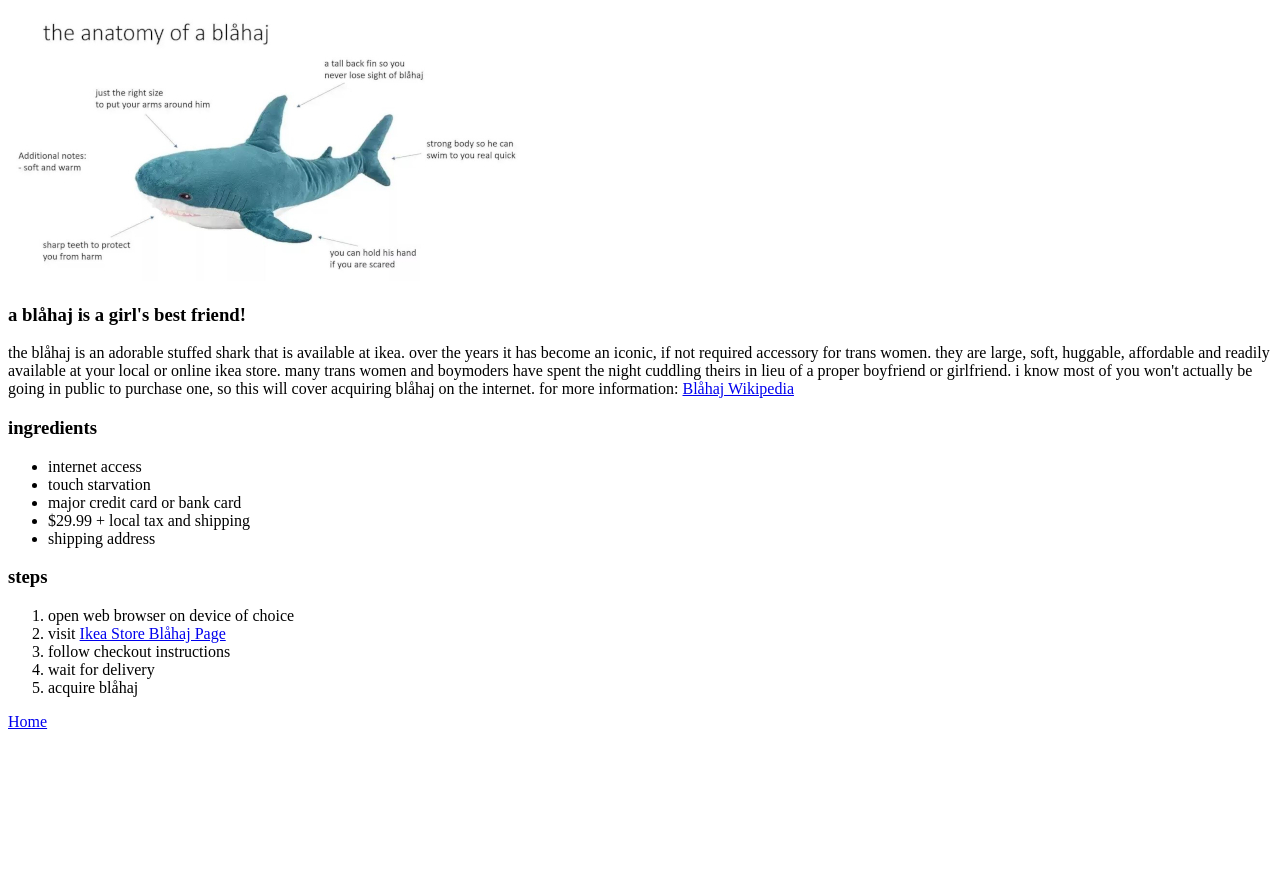
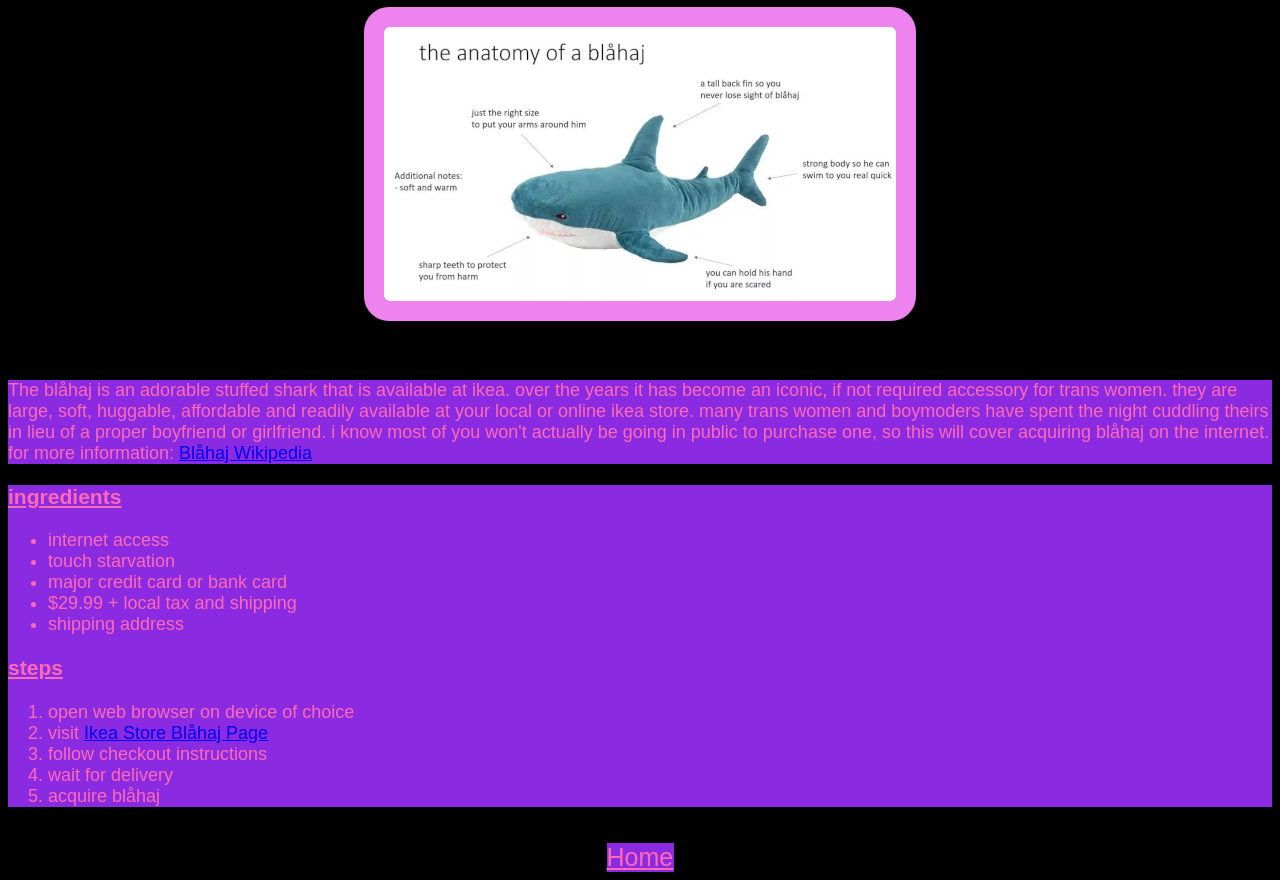
Before and after one commit to PaigeJocelyn/tttt-recipes, a plain HTML site: page recipes/blahaj.html in a window 1280 px wide. Shown: the part 73-953 px from the top of the page. Before the commit the page ends 812 px from the top, so only its background shows below. Drawn offline with Linux system fonts and the light colour scheme.

Commit message:
Added CSS styling

```diff
--- /dev/null
+++ b/css/style.css
@@ -0,0 +1,63 @@
+body {background-color: black;}
+
+.subject {
+    font-family: Arial, Helvetica, sans-serif;
+    background-color: blueviolet;
+    display:block;
+    color: hotpink;
+    font-size: 18px;
+    width: auto;
+}
+
+.lists {
+    display:block;
+    font-family: Arial, Helvetica, sans-serif;
+    background-color: blueviolet;
+    color: hotpink;
+    font-size: 18px;
+    width: auto;
+}
+
+img {
+    border-radius: 25px;
+    border-width: 20px;
+    border-style: solid;
+    border-color: violet;
+    display:block;
+    margin-left: auto;
+    margin-right: auto;
+    margin-top: auto;
+    margin-bottom: auto;
+}
+h1 {
+    font-family: Arial, Helvetica, sans-serif;
+    background-color: blueviolet;
+    color: hotpink;
+    width:auto
+}
+h3 {text-decoration: underline;}
+.links {
+    font-size: 25px;
+    font-family: Arial, Helvetica, sans-serif;
+    background-color: blueviolet;
+    color: hotpink;
+    width:150px;
+    display:block;
+    margin-left: auto;
+    margin-right: auto;
+    margin-top: auto;
+    margin-bottom: auto;
+}
+
+.home {
+    font-size: 25px;
+    font-family: Arial, Helvetica, sans-serif;
+    background-color: blueviolet;
+    color: hotpink;
+    width:67px;
+    display:block;
+    margin-left: auto;
+    margin-right: auto;
+    margin-top: auto;
+    margin-bottom: auto;
+}
--- a/recipes/blahaj.html
+++ b/recipes/blahaj.html
@@ -3,19 +3,21 @@
     <head>
         <meta charset="UTF-8">
         <title>blahaj</title>
+        <link rel="stylesheet" href="../css/style.css">
     </head>
     <body>
         <h1>blahaj</h1>
         <img src="./img/blahaj.jpg">
         <h3>a blåhaj is a girl's best friend!</h3>
-        <p>the blåhaj is an adorable stuffed shark that is available at ikea.
+        <div class="subject">The blåhaj is an adorable stuffed shark that is available at ikea.
             over the years it has become an iconic, if not required accessory for trans women.
             they are large, soft, huggable, affordable and readily available at your local or online ikea store.
             many trans women and boymoders have spent the night cuddling theirs in lieu of a
             proper boyfriend or girlfriend. i know most of you won't actually be going in public
             to purchase one, so this will cover acquiring blåhaj on the internet.
             for more information: <a href="https://en.wikipedia.org/wiki/Blåhaj">Blåhaj Wikipedia</a>
-        </p>
+        </div>
+        <div class="lists">
         <h3>ingredients</h3>
         <ul>
             <li>internet access</li>
@@ -32,6 +34,7 @@
             <li>wait for delivery</li>
             <li>acquire blåhaj</li>
         </ol>
-        <a href="../index.html">Home</a>
+        </div>div>
+        <a class="home" href="../index.html">Home</a>
     </body>
 </html>
```
Also changed, not shown: index.html (+7 -6 lines), recipes/boymoder.html (+6 -3 lines), recipes/hrt.html (+6 -3 lines).
